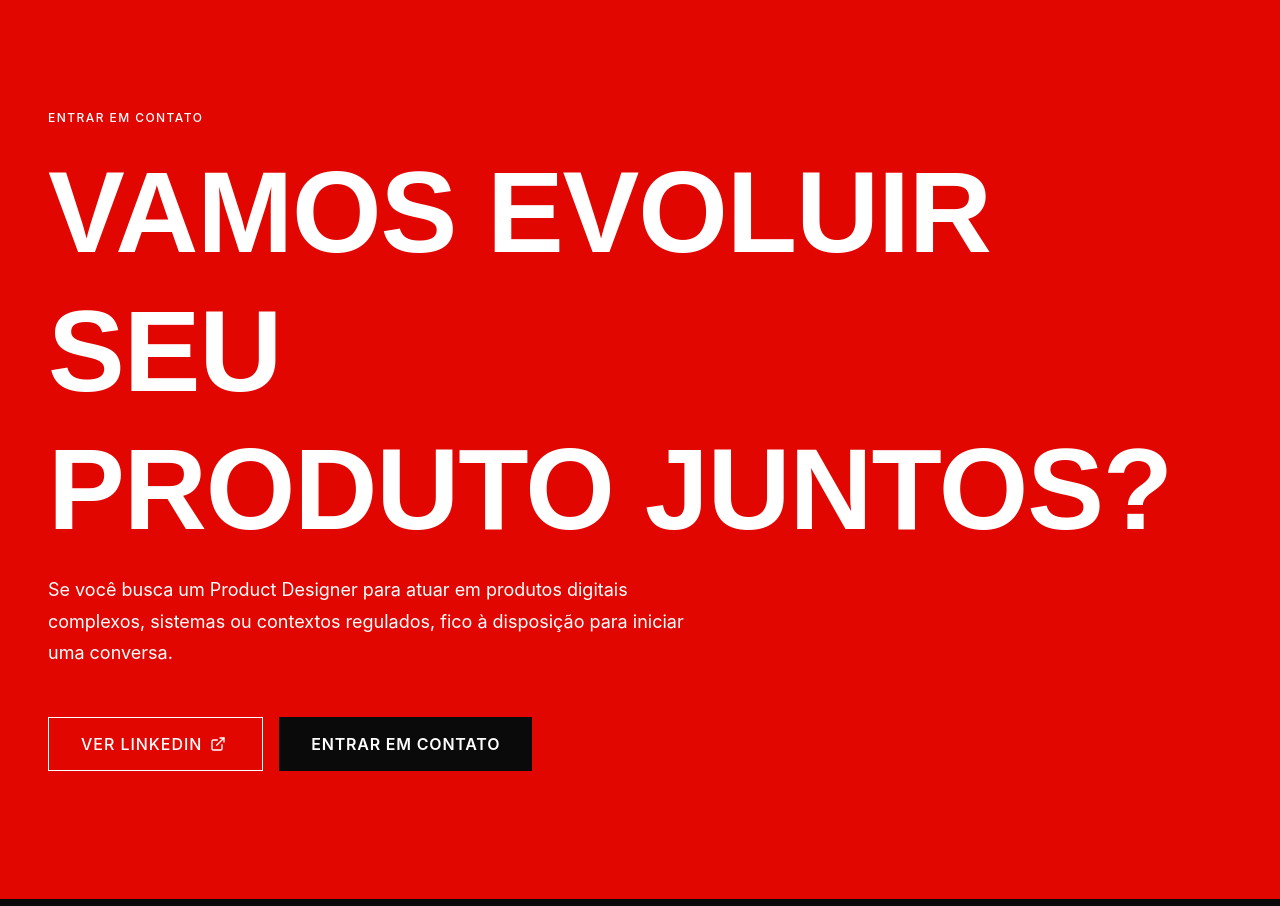
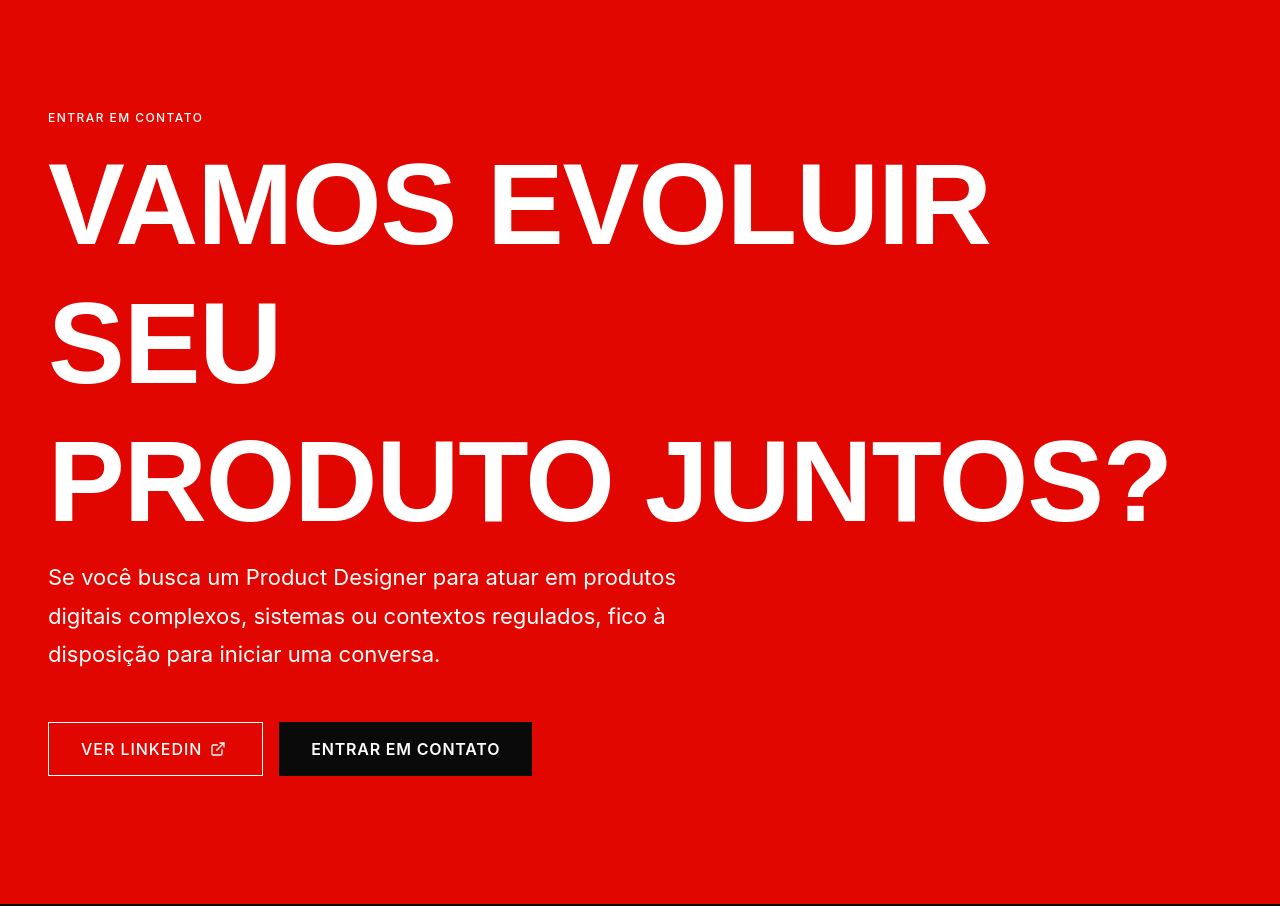
Before and after one commit to AndreToni/Portfolio-Andre-Toni-Foguel, a Next.js app: page / in a window 1280 px wide. Shown: the part 7480-8386 px from the top of the page. Built offline with nearby package versions, Linux system fonts and the light colour scheme; a web font is replaced by a local one.

Commit message:
commit-34

```diff
--- a/src/components/sections/BannerSection/BannerSection.module.css
+++ b/src/components/sections/BannerSection/BannerSection.module.css
@@ -23,7 +23,7 @@
   letter-spacing: 0.12em;
   text-transform: uppercase;
   color: var(--color-text-on-red);
-  margin-bottom: var(--space-4);
+  margin-bottom: var(--space-2);
 }
 
 .BannerSection__Title {
@@ -34,12 +34,12 @@
   color: var(--color-text-on-red);
   text-transform: uppercase;
   letter-spacing: -0.01em;
-  margin: 0 0 var(--space-4);
+  margin: 0 0 var(--space-2);
 }
 
 .BannerSection__Subtitle {
   font-family: var(--font-body);
-  font-size: var(--font-size-md);
+  font-size: var(--font-size-lg);
   line-height: var(--line-height-relaxed);
   color: var(--color-text-on-red);
   max-width: 640px;
```
